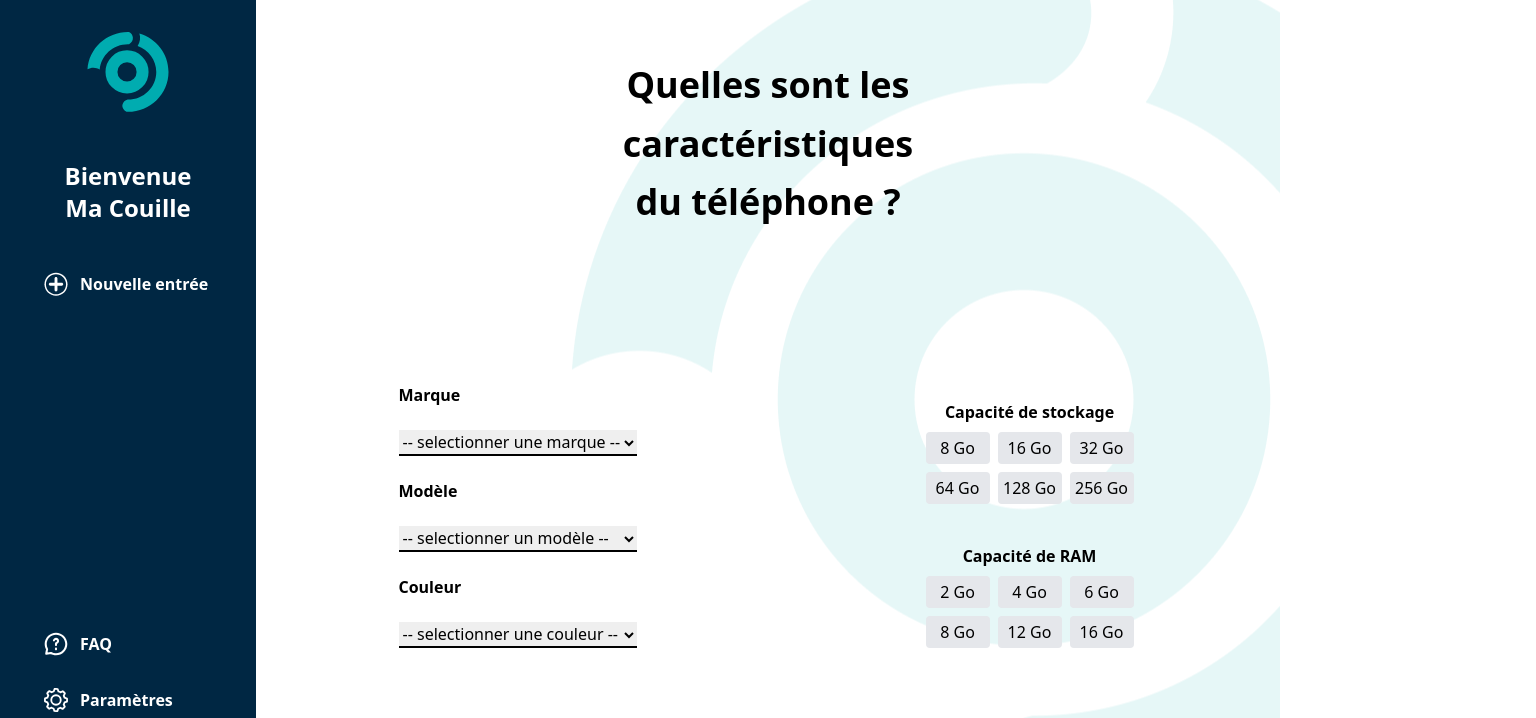
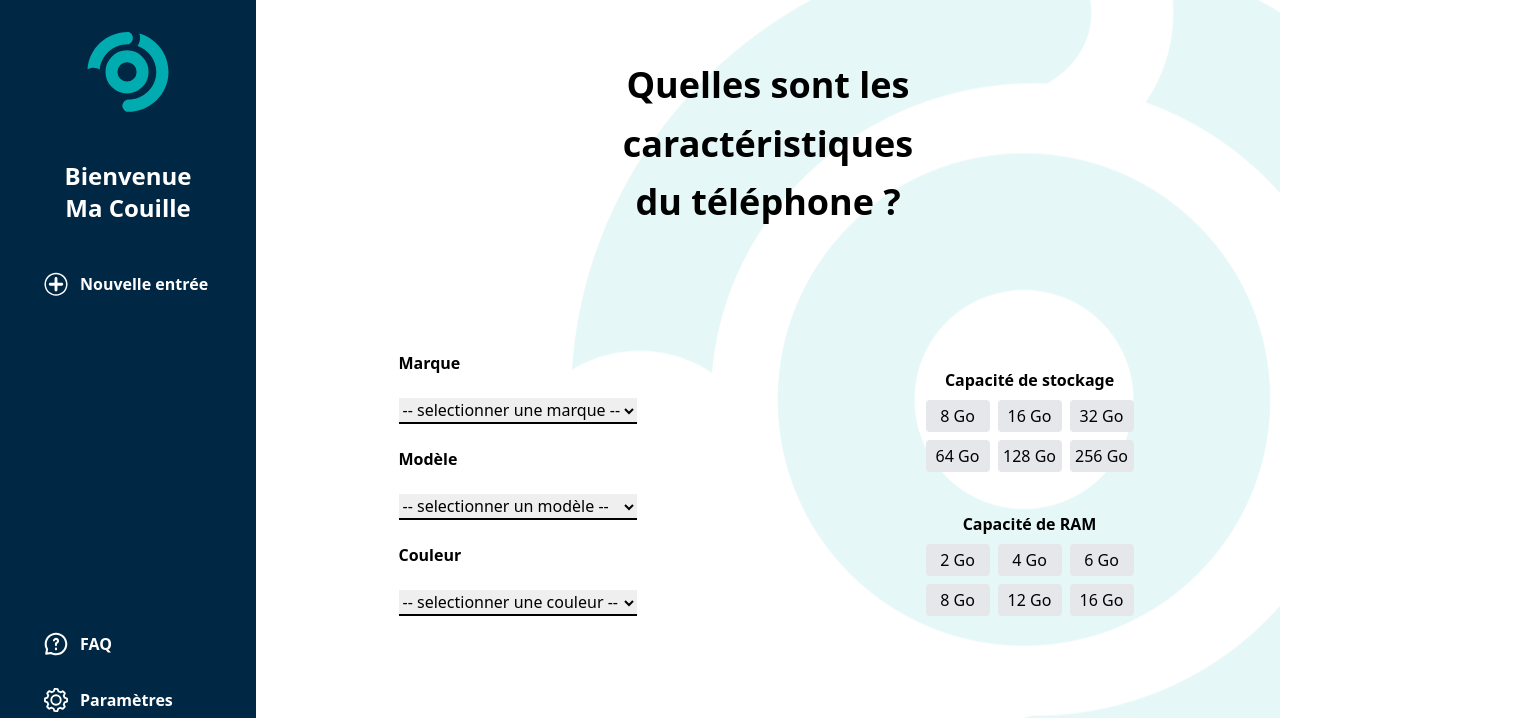
Before and after one commit to samuelfaberdev/WCS-Hackathon2-Team-Zagreb, a React (Vite) app in the folder frontend/: page /app/caracteristiques in a window 1280 px wide. Shown: the top 718 px of the page, 1536 px wide, since content can reach past the window. Built offline with nearby package versions, Linux system fonts and the light colour scheme; the HTML template or start-up script is replaced by a standard one.

Commit message:
Modification du CSS

```diff
--- a/frontend/src/pages/CaracteristiquesPage.jsx
+++ b/frontend/src/pages/CaracteristiquesPage.jsx
@@ -1,5 +1,6 @@
 export default function CaracteristiquesPage() {
   return (
+    <>
       <div>
         <div className="flex justify-center ">
           <h2 className="font-bold text-4xl text-center leading-relaxed mt-14 w-1/3">
@@ -7,7 +8,7 @@ export default function CaracteristiquesPage() {
           </h2>
         </div>
         <form action="#">
-        <div className="mt-32 flex justify-around ">
+          <div className="my-24 flex justify-around ">
             <div className="leading-[70px]">
               <div className="flex flex-col">
                 <label className="font-bold" htmlFor="Marque">
@@ -115,8 +116,8 @@ export default function CaracteristiquesPage() {
               </div>
             </div>
           </div>
-        <div className="absolute bottom-10 w-full">
-          <div className="flex justify-around">
+          <div className="w-[50%] mx-auto">
+            <div className="flex justify-between">
               <button className="bg-gray-400 px-8 py-2 rounded-3xl font-bold text-white">
                 Retour
               </button>
@@ -127,5 +128,6 @@ export default function CaracteristiquesPage() {
           </div>
         </form>
       </div>
+    </>
   );
 }
```
Lines whose indentation alone changed are shown as unchanged.
